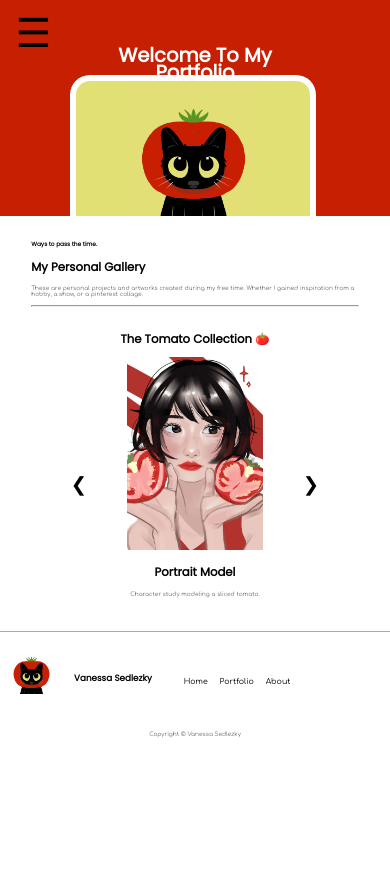
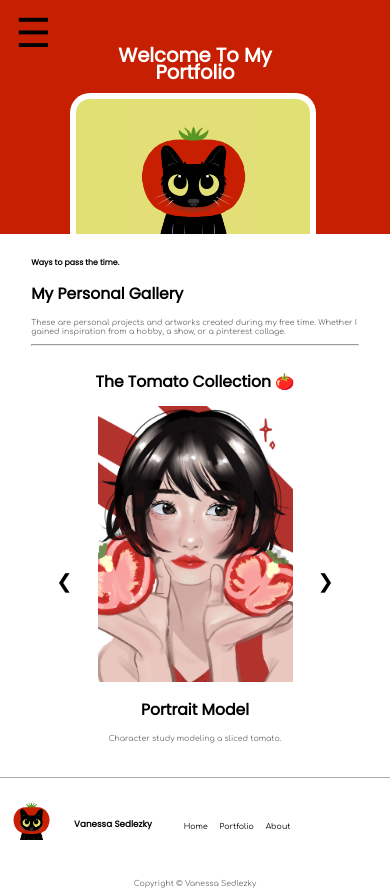
Before and after one commit to Vanessuh/vanessaportfolio, a plain HTML site: page index.html in a window 390 px wide. Before the commit the page ends 844 px from the top, so only its background shows below. Drawn offline with Linux system fonts and the light colour scheme; a web font is replaced by a local one.

Commit message:
Add files via upload

```diff
--- a/CSS/style.css
+++ b/CSS/style.css
@@ -497,10 +497,10 @@ body{
       font-size: 5vw;
    }
    h2{
-      font-size: 3vw;
+      font-size: 4vw;
    }
-   p,a{
-      font-size: 1.5vw;
+   p,a,h3{
+      font-size: 2vw;
    }
 
    .nav{
@@ -512,6 +512,11 @@ body{
       top:10px;
   z-index: 10000;
       height: 0;
+   }
+
+   .phone-nav img{
+      width: 8vw;
+      height: auto;
    }
 
    .overlay {
@@ -556,7 +561,7 @@ body{
 
 #hero{
     width: auto;
-    height: 55.5vw;
+    height: 60vw;
     background-color: #C71F02;
    text-align: center;
    position: relative;
@@ -570,8 +575,8 @@ body{
 }
 
  #hero .hero-btn{
-   width: 15vw;
-   margin: 2vw auto;
+   width: 25vw;
+   margin: 4vw auto;
  }
 
  #hero button{
@@ -629,11 +634,12 @@ body{
 
    .gallery{
       margin-top: 6vw;
+      height: auto;
    }
 
    .slideshow-container{
       width: auto;
-      height: 65vw;
+      height: 90vw;
       margin: auto;
       text-align: center;
       display: flex;
@@ -641,10 +647,10 @@ body{
    }
 
    .slideshow-container img{
-      width: 35vw;
+      width: 50vw;
    }
    .text{
-      width: 35vw;
+      width: 50vw;
    }
 
    .arrow{
@@ -695,6 +701,10 @@ body{
 
  /* PORTFOLIO */
 
+ .filter{
+   width: 55vw;
+ }
+
  #portfolio-hero{
   box-shadow: rgba(128, 128, 128, 0.545) 0px 10px 10px;
   height: 30vw;
@@ -719,8 +729,8 @@ body{
  }
 
 .portfolio-character div{
-    width: 20vw;
-    height: 20vw;
+    width: 32.45vw;
+    height: 32.45vw;
     box-shadow: 0px 0px 10px rgba(0, 0, 0, 0.572);
     border-radius: 8px;
     margin-bottom: 7vw;
```
